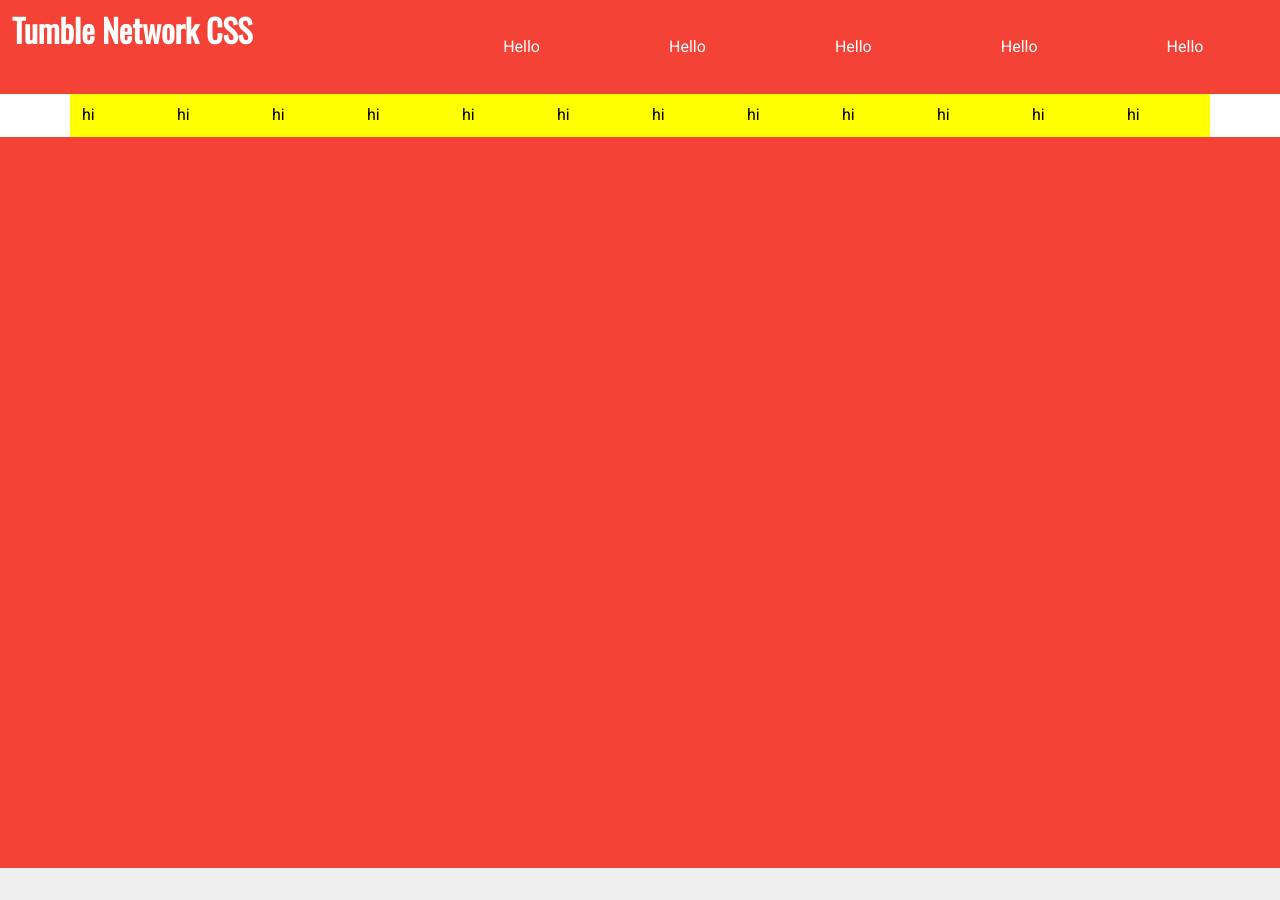
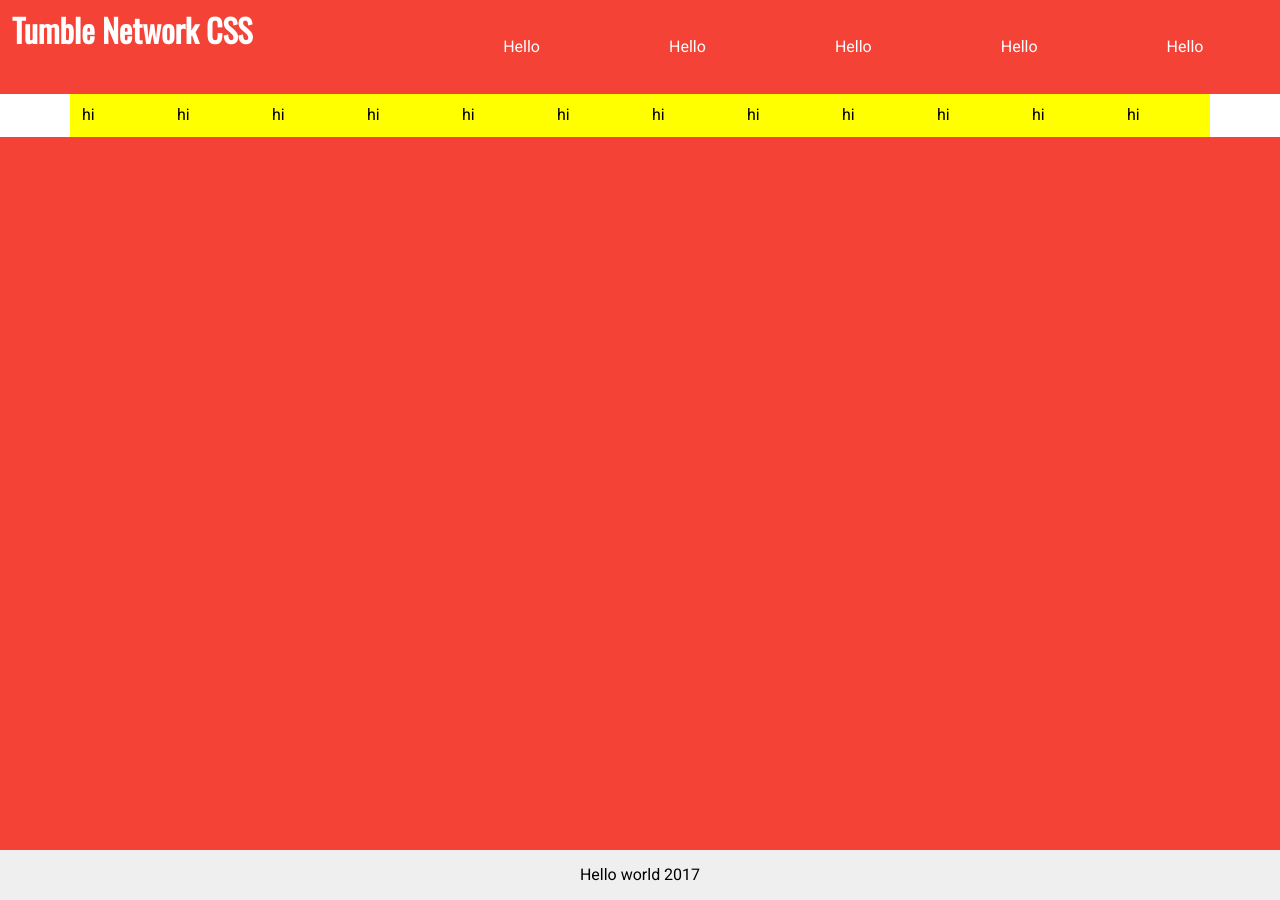
Before and after one commit to tumblenet/tumblenet-css, a Jekyll site: the page built from index.html, in a window 1280 px wide. Built offline with Jekyll 4.4.1, drawn with Linux system fonts in a browser that asks for light colours.

Commit message:
Update main.html

```diff
--- a/_layouts/main.html
+++ b/_layouts/main.html
@@ -13,11 +13,11 @@ layout: default
     </ul>
   </nav>
 </header>
-<main class="tn-background-white">
+<main class="tn-background-white tn-main">
   <div class="tn-container ">
 {{ content }}
   </div>
 </main>
 <footer class="tn-footer">
-
+Hello world 2017
 </footer>
```
